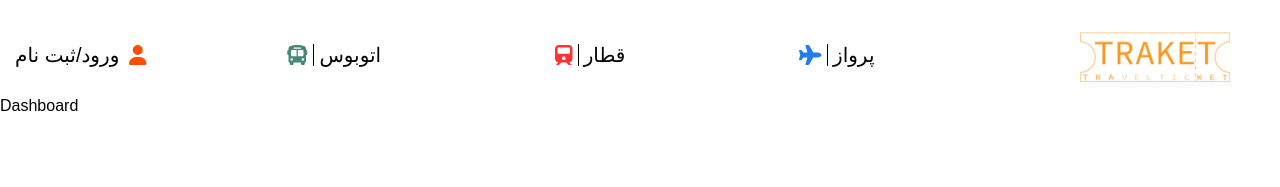
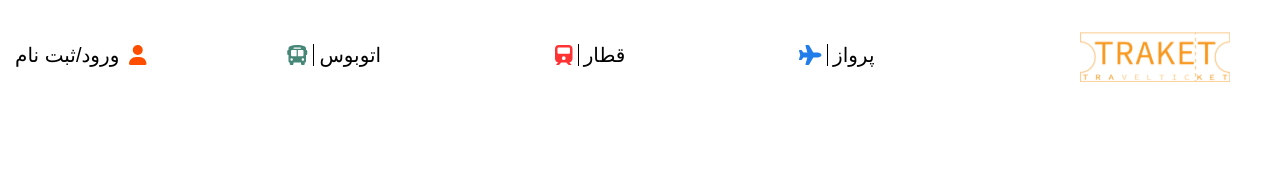
Before and after one commit to Alireza-Al/ticket-reservation-system, a React (Create React App) app: page /dashboard in a window 1280 px wide. Shown: the top 187 px of the page. Built offline with nearby package versions, Linux system fonts and the light colour scheme; a small style sheet from the web is missing.

Commit message:
dashboard general scheme created

```diff
--- a/src/asset/dashboardStyle/_dashboard.scss
+++ b/src/asset/dashboardStyle/_dashboard.scss
@@ -0,0 +1,14 @@
+.dashboard-container {
+    width: 100%;
+    height: 100%;
+    display: flex;
+    align-items: center;
+    justify-content: center;
+    padding: 89px 0px;
+}
+
+.dashboard-self {
+    width: 1229px;
+    height: 600px;
+    background-color: white;
+}
--- a/src/pages/dashboard/Dashboard.jsx
+++ b/src/pages/dashboard/Dashboard.jsx
@@ -2,7 +2,11 @@ import React from 'react'
 
 function Dashboard() {
   return (
-    <div>Dashboard</div>
+    <div className='dashboard-container'>
+        <div className="dashboard-self">
+
+        </div>
+    </div>
   )
 }
 
```
